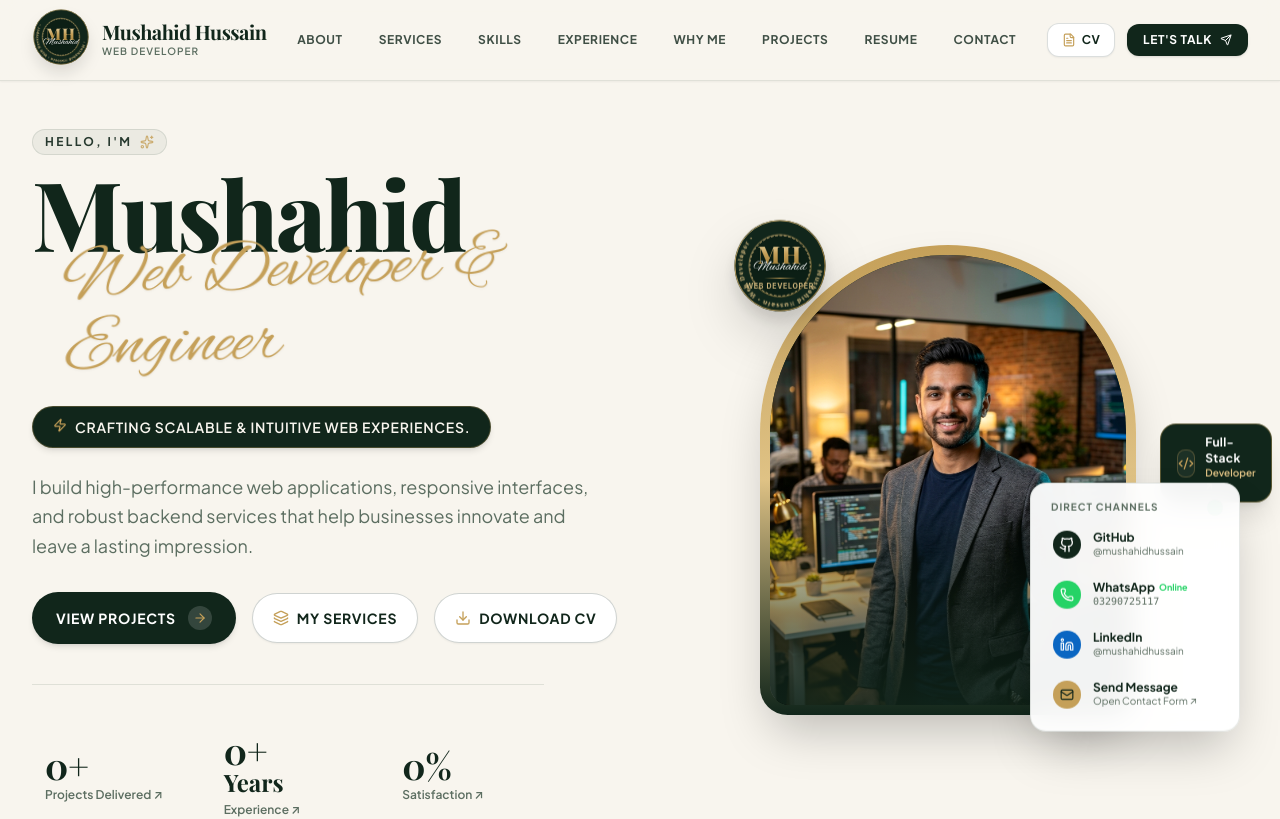
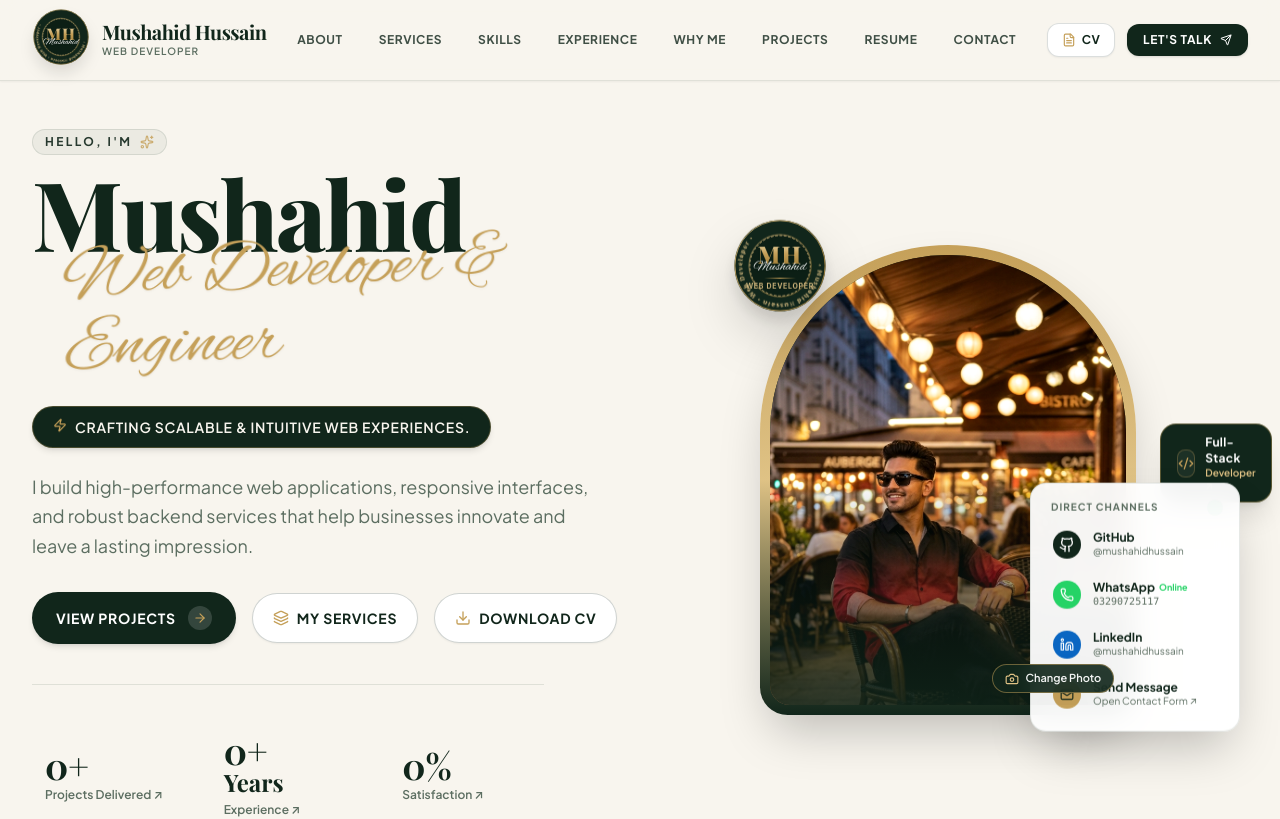
Before and after one commit to mushahidrafiqe744-cell/Mushahid-Hussain-Web-Developer-Portfolio, a React (Vite) app: page / in a window 1280 px wide. Shown: the top 819 px of the page. Built offline with nearby package versions, Linux system fonts and the light colour scheme; a web font is replaced by a local one.

Commit message:
feat: add custom profile avatar upload functionality
Implement local storage support for user-defined avatar images and update the hero section to include an interactive file upload component.

```diff
--- a/src/App.tsx
+++ b/src/App.tsx
@@ -24,12 +24,24 @@ import { Home } from 'lucide-react';
 export default function App() {
   const [profile, setProfile] = useState<DeveloperProfile>(() => {
     try {
-      const saved = localStorage.getItem('developer_profile_data');
-      return saved ? JSON.parse(saved) : initialProfile;
+      const customAvatar = localStorage.getItem('developer_custom_avatar');
+      if (customAvatar) {
+        return { ...initialProfile, avatarUrl: customAvatar };
+      }
     } catch {
-      return initialProfile;
+      // fallback
     }
+    return initialProfile;
   });
+
+  const handleUpdateAvatar = (newAvatarUrl: string) => {
+    setProfile((prev) => ({ ...prev, avatarUrl: newAvatarUrl }));
+    try {
+      localStorage.setItem('developer_custom_avatar', newAvatarUrl);
+    } catch (e) {
+      console.error('Failed to save avatar to localStorage:', e);
+    }
+  };
 
   const [projects, setProjects] = useState<Project[]>(() => {
     return initialProjects;
@@ -64,6 +76,7 @@ export default function App() {
             profile={profile}
             onOpenSection={handleSelectSection}
             onOpenResume={() => setIsResumeOpen(true)}
+            onUpdateAvatar={handleUpdateAvatar}
           />
         )}
 
--- a/src/components/Hero.tsx
+++ b/src/components/Hero.tsx
@@ -1,5 +1,5 @@
 import React, { useState } from 'react';
-import { ArrowRight, Download, Github, Linkedin, Mail, Sparkles, Code2, Layers, Award, Star, Zap, Phone, MessageCircle } from 'lucide-react';
+import { ArrowRight, Download, Github, Linkedin, Mail, Sparkles, Code2, Layers, Award, Star, Zap, Phone, MessageCircle, Camera, Check, Upload } from 'lucide-react';
 import { DeveloperProfile, SectionId } from '../types/portfolio';
 import { EmblemLogo } from './EmblemLogo';
 import { HoverCounter } from './HoverCounter';
@@ -8,14 +8,32 @@ interface HeroProps {
   profile: DeveloperProfile;
   onOpenSection: (section: SectionId) => void;
   onOpenResume: () => void;
+  onUpdateAvatar?: (newAvatarUrl: string) => void;
 }
 
-export const Hero: React.FC<HeroProps> = ({ profile, onOpenSection, onOpenResume }) => {
+export const Hero: React.FC<HeroProps> = ({ profile, onOpenSection, onOpenResume, onUpdateAvatar }) => {
   // Split name letters for interactive letter animation
   const nameLetters = profile.firstName.split('');
 
   // Hover states for the 3 quick metric buttons
   const [hoveredMetric, setHoveredMetric] = useState<number | null>(null);
+  const [uploadSuccess, setUploadSuccess] = useState(false);
+
+  const handleAvatarFile = (e: React.ChangeEvent<HTMLInputElement>) => {
+    const file = e.target.files?.[0];
+    if (file && onUpdateAvatar) {
+      const reader = new FileReader();
+      reader.onload = (event) => {
+        const dataUrl = event.target?.result as string;
+        if (dataUrl) {
+          onUpdateAvatar(dataUrl);
+          setUploadSuccess(true);
+          setTimeout(() => setUploadSuccess(false), 4500);
+        }
+      };
+      reader.readAsDataURL(file);
+    }
+  };
 
   // Extract numerical targets
   const projectsCount = parseInt(profile.projectsCompleted.replace(/\D/g, ''), 10) || 30;
@@ -201,6 +219,34 @@ export const Hero: React.FC<HeroProps> = ({ profile, onOpenSection, onOpenResume
 
                 {/* Subtle bottom gradient overlay */}
                 <div className="absolute inset-0 bg-gradient-to-t from-[#11261B]/85 via-transparent to-transparent pointer-events-none" />
+
+                {/* Quick Interactive Photo Upload Button */}
+                <div className="absolute bottom-3 right-3 z-30 pointer-events-auto">
+                  <label
+                    htmlFor="hero-avatar-file-input"
+                    className="flex items-center gap-1.5 px-3 py-1.5 rounded-full bg-[#11261B]/90 hover:bg-[#11261B] text-[#DFC285] border border-[#C5A059]/50 text-xs font-medium shadow-2xl cursor-pointer backdrop-blur-md hover:scale-105 transition-all duration-300 group/btn"
+                    title="Click to upload your original photo file directly"
+                  >
+                    {uploadSuccess ? (
+                      <>
+                        <Check className="w-3.5 h-3.5 text-emerald-400" />
+                        <span className="text-emerald-400 font-bold text-[11px]">Photo Saved!</span>
+                      </>
+                    ) : (
+                      <>
+                        <Camera className="w-3.5 h-3.5 text-[#DFC285] group-hover/btn:rotate-12 transition-transform" />
+                        <span className="text-[11px] font-semibold text-white/95">Change Photo</span>
+                      </>
+                    )}
+                    <input
+                      id="hero-avatar-file-input"
+                      type="file"
+                      accept="image/*"
+                      className="hidden"
+                      onChange={handleAvatarFile}
+                    />
+                  </label>
+                </div>
               </div>
             </div>
 
--- a/src/data/portfolioData.ts
+++ b/src/data/portfolioData.ts
@@ -1,5 +1,5 @@
 import { DeveloperProfile, Project, Service, SkillGroup } from '../types/portfolio';
-import heroPortrait from '../assets/images/mushahid_hussain_hero_1790258485207.jpg';
+import heroPortrait from '../assets/images/mushahid_hero_portrait_1790420656343.jpg';
 import projectSaasImg from '../assets/images/project_saas_dashboard_1790256923327.jpg';
 import projectEcomImg from '../assets/images/project_ecommerce_luxury_1790256942358.jpg';
 import projectAiImg from '../assets/images/project_ai_platform_1790256957586.jpg';
```
Also changed, not shown: src/assets/images/mushahid_hero_portrait_1790420656343.jpg (added).
